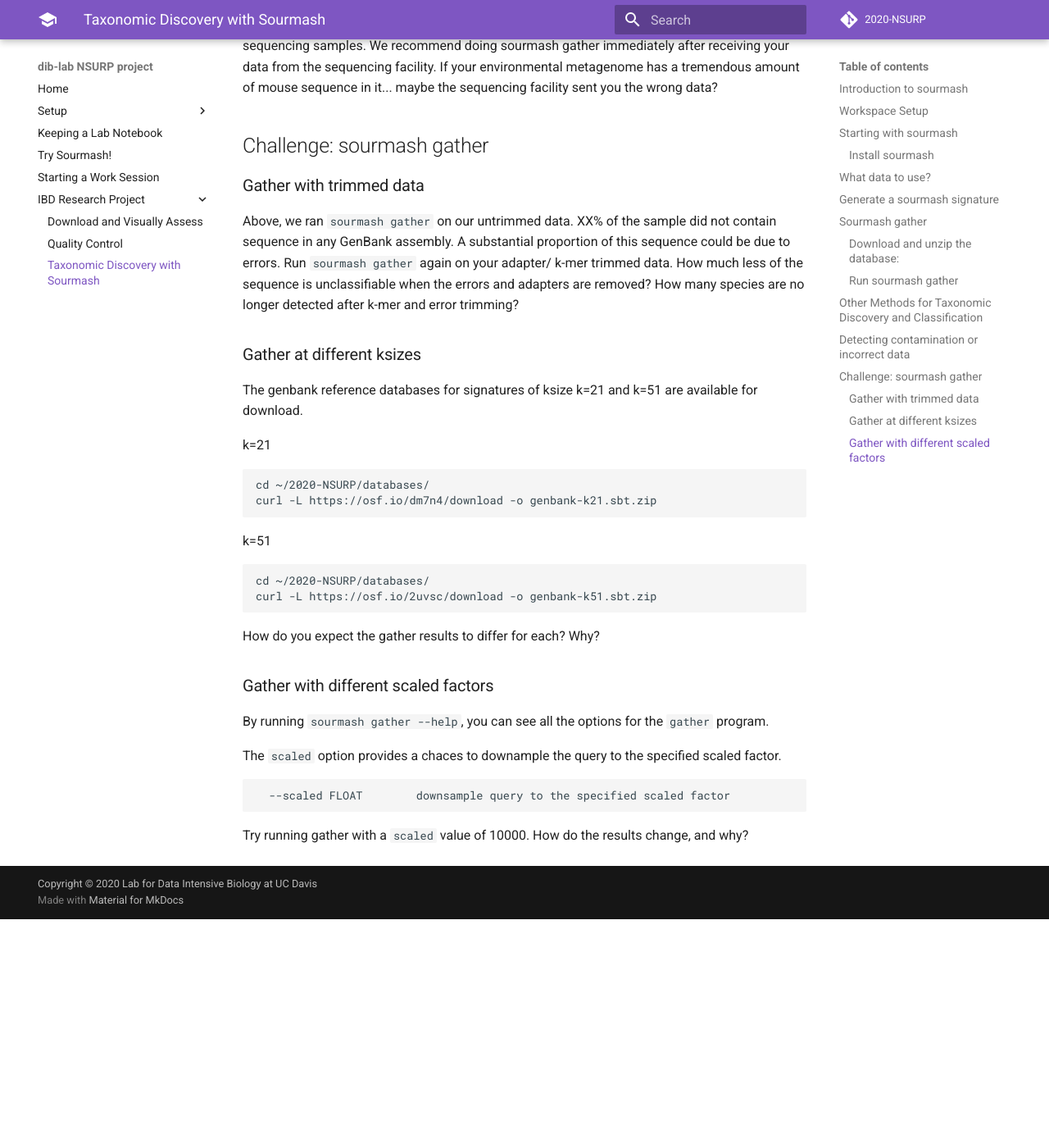
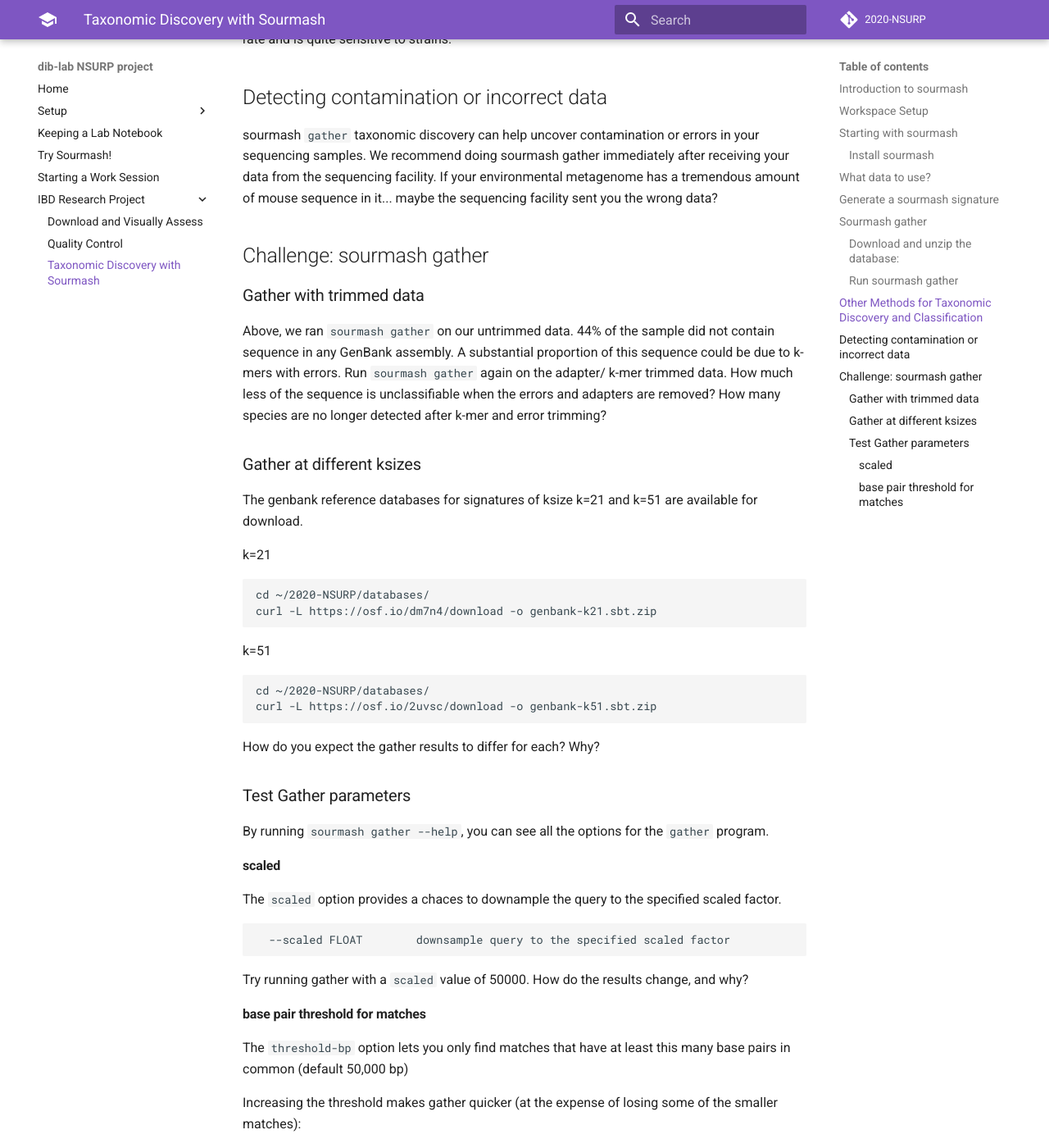
Before and after one commit to dib-lab/2020-NSURP, an MkDocs documentation site: the page built from doc/08.taxonomic-discovery-with-sourmash.md, in a window 1280 px wide and 1400 px high, scrolled down 4388 px. Shown: the whole window at 82% size. Built offline with MkDocs 1.6.1 and Material for MkDocs 9.7.7, drawn with Linux system fonts in a browser that asks for light colours; comment, search, counter and statistics services are not loaded; before the commit the page ends 5509 px from its top, so only the background shows below that; some of the changed text lies outside the part shown.

Commit message:
upd tax disc

````diff
--- a/doc/08.taxonomic-discovery-with-sourmash.md
+++ b/doc/08.taxonomic-discovery-with-sourmash.md
@@ -100,7 +100,11 @@
 ## Sourmash gather
 
 `sourmash gather` is a method for estimating the taxonomic composition of known sequences in a metagenome.
-Running it on our IBD samples can give us an idea of the microbes present in each sample.
+
+Please go read through the sourmash documentation on [Breaking down metagenomic samples with gather and lca](https://sourmash.readthedocs.io/en/latest/classifying-signatures.html#).
+Check out Appendix A and B in this documentation for a good overview of how sourmash gather works.
+
+Running gather on our IBD samples can give us an idea of the microbes present in each sample.
  `gather` results provide strain-level specificity to matches in its output -- e.g. all strains that match any sequences (above a threshold) in your metagenome will be reported, along with the percent of each strain that matches.
 This is useful both to estimate the amount of metagenome sample that is known, and to estimate the closest strain relative to the organisms in your metagenomes.
 
@@ -187,9 +191,9 @@
 ### Gather with trimmed data
 
 Above, we ran `sourmash gather` on our untrimmed data.
-XX% of the sample did not contain sequence in any GenBank assembly.
-A substantial proportion of this sequence could be due to errors.
-Run `sourmash gather` again on your adapter/ k-mer trimmed data.
+44% of the sample did not contain sequence in any GenBank assembly.
+A substantial proportion of this sequence could be due to k-mers with errors.
+Run `sourmash gather` again on the adapter/ k-mer trimmed data.
 How much less of the sequence is unclassifiable when the errors and adapters are removed?
 How many species are no longer detected after k-mer and error trimming?
 
@@ -211,10 +215,11 @@
 
 How do you expect the gather results to differ for each? Why?
 
-### Gather with different scaled factors
+### Test Gather parameters
 
 By running `sourmash gather --help`, you can see all the options for the `gather` program.
 
+#### scaled
 
 The `scaled` option provides a chaces to downample the query to the specified scaled factor.
 
@@ -222,4 +227,22 @@
   --scaled FLOAT        downsample query to the specified scaled factor
 ```
 
-Try running gather with a `scaled` value of 10000. How do the results change, and why?
+Try running gather with a `scaled` value of 50000. How do the results change, and why?
+
+#### base pair threshold for matches
+
+The `threshold-bp` option lets you only find matches that have at least this many base pairs in common (default 50,000 bp)
+
+Increasing the threshold makes gather quicker (at the expense of losing some of the smaller matches):
+```
+--threshold-bp 10000000
+```
+What happens if you run gather with the threshold above?
+
+
+Decreasing will take more time, but be more thorough. A threshold of 0bp does an exhaustive search for all matches
+```
+--threshold-bp 0
+```
+The full gather took quite a long time on our samples, so there's no need to run this one!
+But do keep it in mind as a way to make sure we get absolutely **all** of the matches we can get using gather.
````
